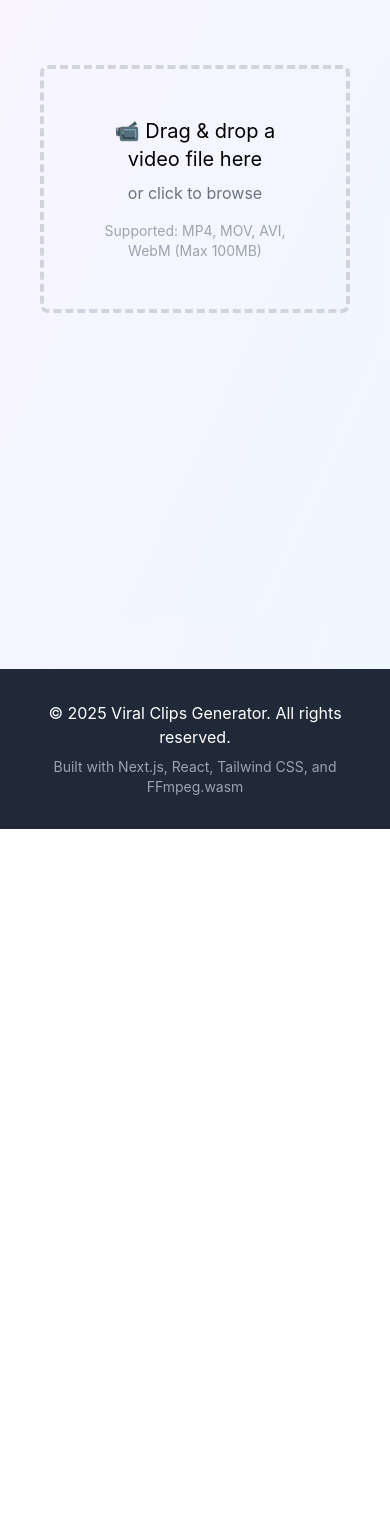
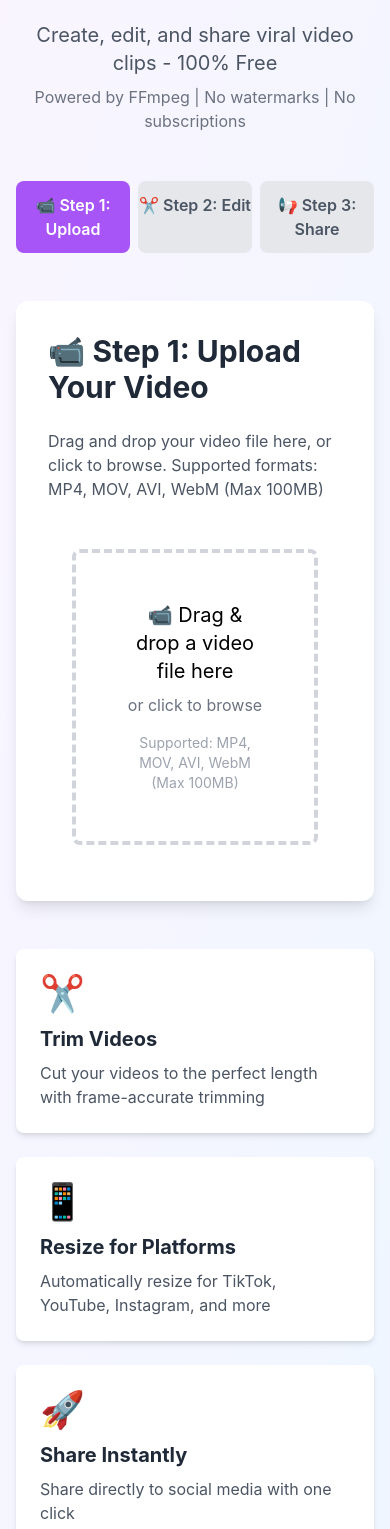
Before and after one commit to krishna98sharma5-sys/Viral-clip-generator, a Next.js app: page / in a window 390 px wide. Shown: the part 319-1848 px from the top of the page. Before the commit the page ends 1148 px from the top, so only its background shows below. Built offline with nearby package versions, Linux system fonts and the light colour scheme.

Commit message:
Update app/page.js with full FFmpeg integration

```diff
--- a/app/page.js
+++ b/app/page.js
@@ -2,70 +2,166 @@
 
 import { useState } from 'react';
 import VideoUploader from '@/components/VideoUploader';
+import VideoProcessor from '@/components/VideoProcessor';
 import ShareButtons from '@/components/ShareButtons';
 
 export default function Home() {
   const [uploadedVideo, setUploadedVideo] = useState(null);
   const [videoUrl, setVideoUrl] = useState('');
-  const [isProcessing, setIsProcessing] = useState(false);
+  const [currentStep, setCurrentStep] = useState(1);
 
   const handleFileSelect = (file) => {
     setUploadedVideo(file);
     const url = URL.createObjectURL(file);
     setVideoUrl(url);
+    setCurrentStep(2);
   };
 
-  const handleGenerateClips = async () => {
-    setIsProcessing(true);
-    try {
-      await new Promise(resolve => setTimeout(resolve, 2000));
-      alert('Clips generated successfully!');
-    } catch (error) {
-      console.error('Error:', error);
-      alert('Failed to generate clips');
-    } finally {
-      setIsProcessing(false);
-    }
+  const handleProcessingComplete = () => {
+    setCurrentStep(3);
   };
 
   return (
     <main className="min-h-screen bg-gradient-to-br from-purple-50 to-blue-50 py-12 px-4">
-      <div className="container mx-auto">
-        <h1 className="text-5xl font-bold text-center mb-4 text-gray-800">
+      <div className="container mx-auto max-w-6xl">
+        {/* Header */}
+        <div className="text-center mb-12">
+          <h1 className="text-6xl font-bold mb-4 text-transparent bg-clip-text bg-gradient-to-r from-purple-600 to-blue-600">
             🎬 Viral Clips Generator
           </h1>
-        <p className="text-center text-gray-600 mb-12 text-lg">
-          Turn long videos into viral clips - 100% Free
+          <p className="text-xl text-gray-600 mb-2">
+            Create, edit, and share viral video clips - 100% Free
           </p>
+          <p className="text-gray-500">
+            Powered by FFmpeg | No watermarks | No subscriptions
+          </p>
+        </div>
 
+        {/* Progress Indicator */}
+        <div className="max-w-2xl mx-auto mb-12">
+          <div className="flex justify-between mb-2">
+            <div className={`flex-1 text-center py-3 rounded-lg font-semibold transition-all ${
+              currentStep >= 1
+                ? 'bg-purple-500 text-white'
+                : 'bg-gray-200 text-gray-600'
+            }`}>
+              📹 Step 1: Upload
+            </div>
+            <div className="w-2"></div>
+            <div className={`flex-1 text-center py-3 rounded-lg font-semibold transition-all ${
+              currentStep >= 2
+                ? 'bg-purple-500 text-white'
+                : 'bg-gray-200 text-gray-600'
+            }`}>
+              ✂️ Step 2: Edit
+            </div>
+            <div className="w-2"></div>
+            <div className={`flex-1 text-center py-3 rounded-lg font-semibold transition-all ${
+              currentStep >= 3
+                ? 'bg-purple-500 text-white'
+                : 'bg-gray-200 text-gray-600'
+            }`}>
+              📢 Step 3: Share
+            </div>
+          </div>
+        </div>
+
+        {/* Step 1: Upload */}
+        <section className="mb-12">
+          <div className="bg-white p-8 rounded-xl shadow-lg">
+            <h2 className="text-3xl font-bold mb-6 text-gray-800">
+              📹 Step 1: Upload Your Video
+            </h2>
+            <p className="text-gray-600 mb-6">
+              Drag and drop your video file here, or click to browse. Supported formats: MP4, MOV, AVI, WebM (Max 100MB)
+            </p>
             <VideoUploader onFileSelect={handleFileSelect} />
+          </div>
+        </section>
 
+        {/* Step 2: Edit */}
         {uploadedVideo && (
-          <div className="mt-8 text-center">
-            <button
-              onClick={handleGenerateClips}
-              disabled={isProcessing}
-              className="bg-blue-500 hover:bg-blue-600 text-white font-bold py-3 px-8 rounded-lg disabled:opacity-50 disabled:cursor-not-allowed transition-colors"
-            >
-              {isProcessing ? 'Processing...' : 'Generate Viral Clips'}
-            </button>
+          <section className="mb-12">
+            <div className="bg-white p-8 rounded-xl shadow-lg">
+              <h2 className="text-3xl font-bold mb-6 text-gray-800">
+                ✂️ Step 2: Edit & Process Your Video
+              </h2>
+              <VideoProcessor
+                videoFile={uploadedVideo}
+                videoUrl={videoUrl}
+                onProcessingComplete={handleProcessingComplete}
+              />
             </div>
+          </section>
         )}
 
+        {/* Video Preview */}
         {videoUrl && (
-          <div className="mt-12 max-w-3xl mx-auto">
-            <h2 className="text-2xl font-semibold mb-4 text-center">Preview</h2>
+          <section className="mb-12">
+            <div className="bg-white p-8 rounded-xl shadow-lg">
+              <h2 className="text-3xl font-bold mb-6 text-gray-800">
+                👁️ Video Preview
+              </h2>
               <video
                 src={videoUrl}
                 controls
-              className="w-full rounded-lg shadow-xl"
+                className="w-full rounded-lg shadow-lg"
+                style={{ maxHeight: '500px' }}
               />
+              <p className="text-gray-600 text-sm mt-4">
+                💡 Tip: Use the editor above to trim your video or resize it for different platforms before sharing.
+              </p>
+            </div>
+          </section>
+        )}
 
-            <div className="mt-6">
-              <h3 className="text-xl font-semibold mb-3 text-center">Share Your Clip</h3>
-              <ShareButtons videoUrl={videoUrl} title="Check out my viral clip!" />
+        {/* Step 3: Share */}
+        {uploadedVideo && (
+          <section className="mb-12">
+            <div className="bg-white p-8 rounded-xl shadow-lg">
+              <h2 className="text-3xl font-bold mb-6 text-gray-800">
+                📢 Step 3: Share Your Viral Clip
+              </h2>
+              <p className="text-gray-600 mb-6">
+                Share your processed video directly to your favorite social media platform
+              </p>
+              <ShareButtons
+                videoUrl={videoUrl}
+                title="Check out my viral clip created with Viral Clips Generator! 🎬"
+              />
+            </div>
+          </section>
+        )}
+
+        {/* Features Section */}
+        {!uploadedVideo && (
+          <section className="mb-12">
+            <div className="grid grid-cols-1 md:grid-cols-3 gap-6">
+              <div className="bg-white p-6 rounded-lg shadow-md">
+                <div className="text-4xl mb-3">✂️</div>
+                <h3 className="text-xl font-bold mb-2 text-gray-800">Trim Videos</h3>
+                <p className="text-gray-600">
+                  Cut your videos to the perfect length with frame-accurate trimming
+                </p>
+              </div>
+
+              <div className="bg-white p-6 rounded-lg shadow-md">
+                <div className="text-4xl mb-3">📱</div>
+                <h3 className="text-xl font-bold mb-2 text-gray-800">Resize for Platforms</h3>
+                <p className="text-gray-600">
+                  Automatically resize for TikTok, YouTube, Instagram, and more
+                </p>
+              </div>
+
+              <div className="bg-white p-6 rounded-lg shadow-md">
+                <div className="text-4xl mb-3">🚀</div>
+                <h3 className="text-xl font-bold mb-2 text-gray-800">Share Instantly</h3>
+                <p className="text-gray-600">
+                  Share directly to social media with one click
+                </p>
               </div>
             </div>
+          </section>
         )}
       </div>
     </main>
```
Lines whose indentation alone changed are shown as unchanged.
